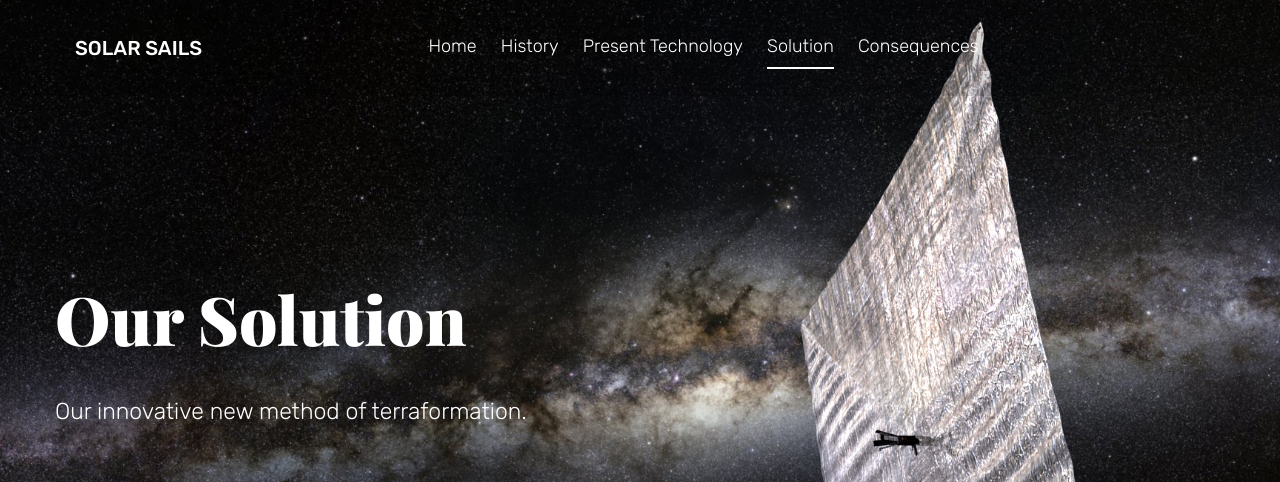
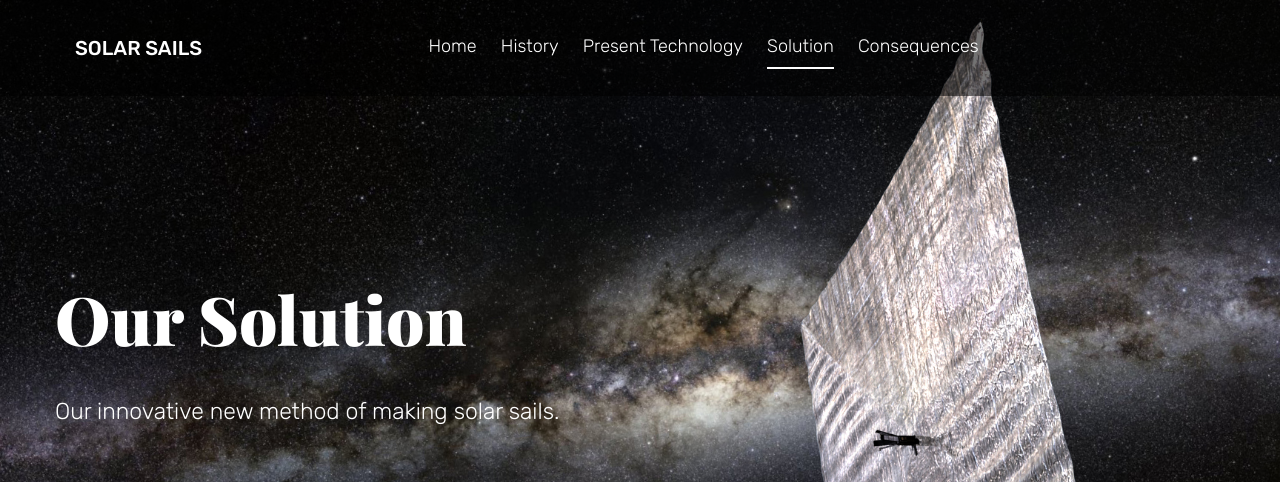
Before and after one commit to jeremyzhou1/Exploravision, a website: page solution.html in a window 1280 px wide. Shown: the top 482 px of the page. Drawn offline with nearby package versions, Linux system fonts and the light colour scheme; files whose address does not match are found by name.

Commit message:
more stuff

```diff
--- a/scss/style.scss
+++ b/scss/style.scss
@@ -279,7 +279,7 @@ a {
 	background-repeat: no-repeat;
 	position: relative;
 	top: 0;
-	height: 450px;
+	height: 800px;
 	overflow: hidden;
 	.probootstrap-scroll-down {
 		position: absolute;
@@ -298,7 +298,7 @@ a {
 		}
 	}
 	.probootstrap-intro-text {
-		margin-top: 160px;
+		margin-top: 280px;
 		padding-left: 0px;
 		padding-right: 0px;
 		@media screen and (max-width: $screen-sm) {
--- a/solution.html
+++ b/solution.html
@@ -10,7 +10,7 @@
 
     <link href="https://fonts.googleapis.com/css?family=Playfair+Display:400,700,900|Rubik:300,400,500" rel="stylesheet">
     <link rel="stylesheet" href="css/styles-merged.css">
-    <link rel="stylesheet" href="css/style.min.css">
+    <link rel="stylesheet" href="css/style.css">
     <link rel="stylesheet" href="css/custom.css">
 
     <!--[if lt IE 9]>
@@ -47,7 +47,7 @@
       <div class="row">
         <div class="col-md-7 probootstrap-intro-text">
           <h1 class="probootstrap-animate" data-animate-effect="fadeIn">Our Solution</h1>
-          <p class="watch-intro probootstrap-animate">Our innovative new method of terraformation. </p>
+          <p class="watch-intro probootstrap-animate">Our innovative new method of making solar sails. </p>
         </div>
       </div>
     </div>
```
Also changed, not shown: css/style.css, word/solution_design.PNG (added), word/solution_our.PNG (added), 1 other file.
